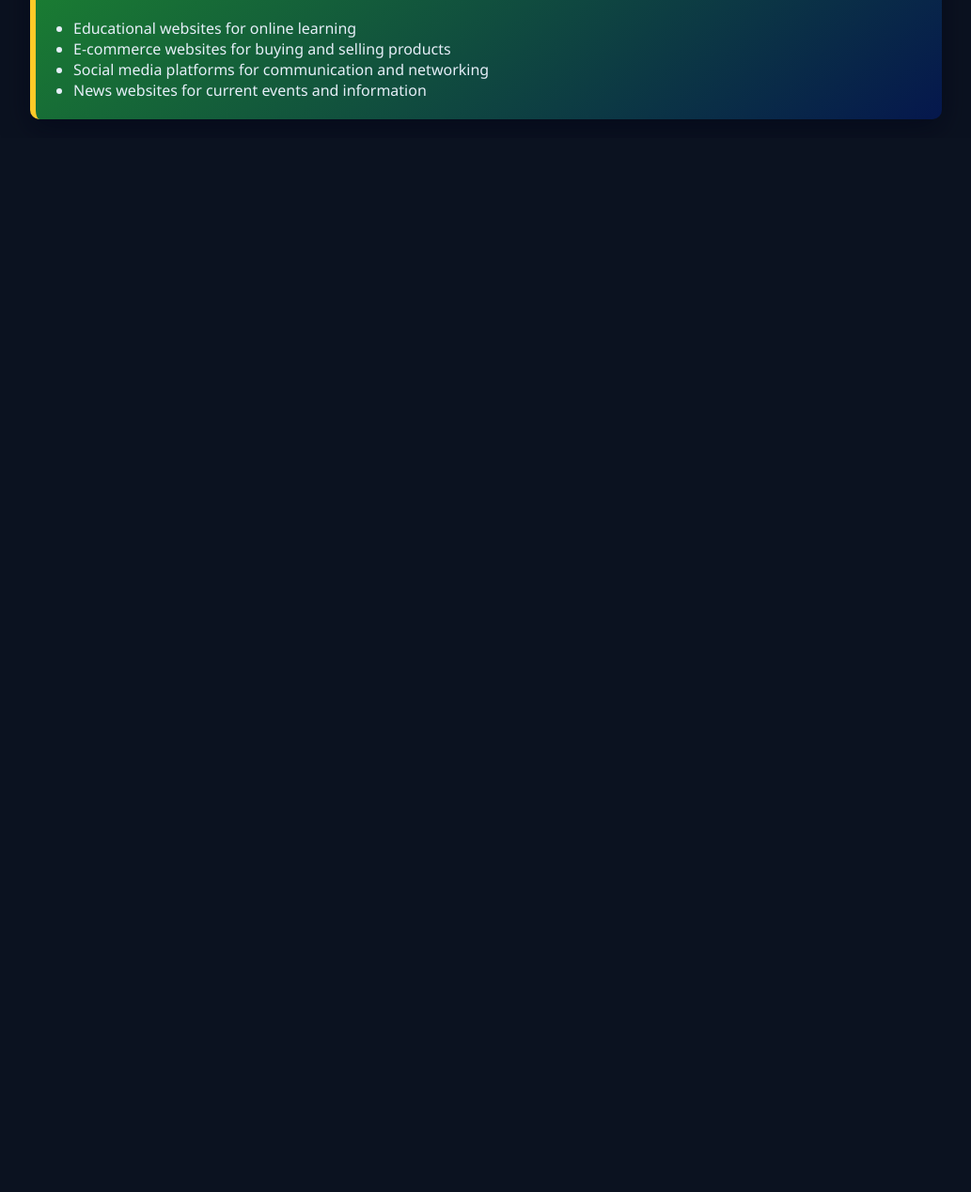
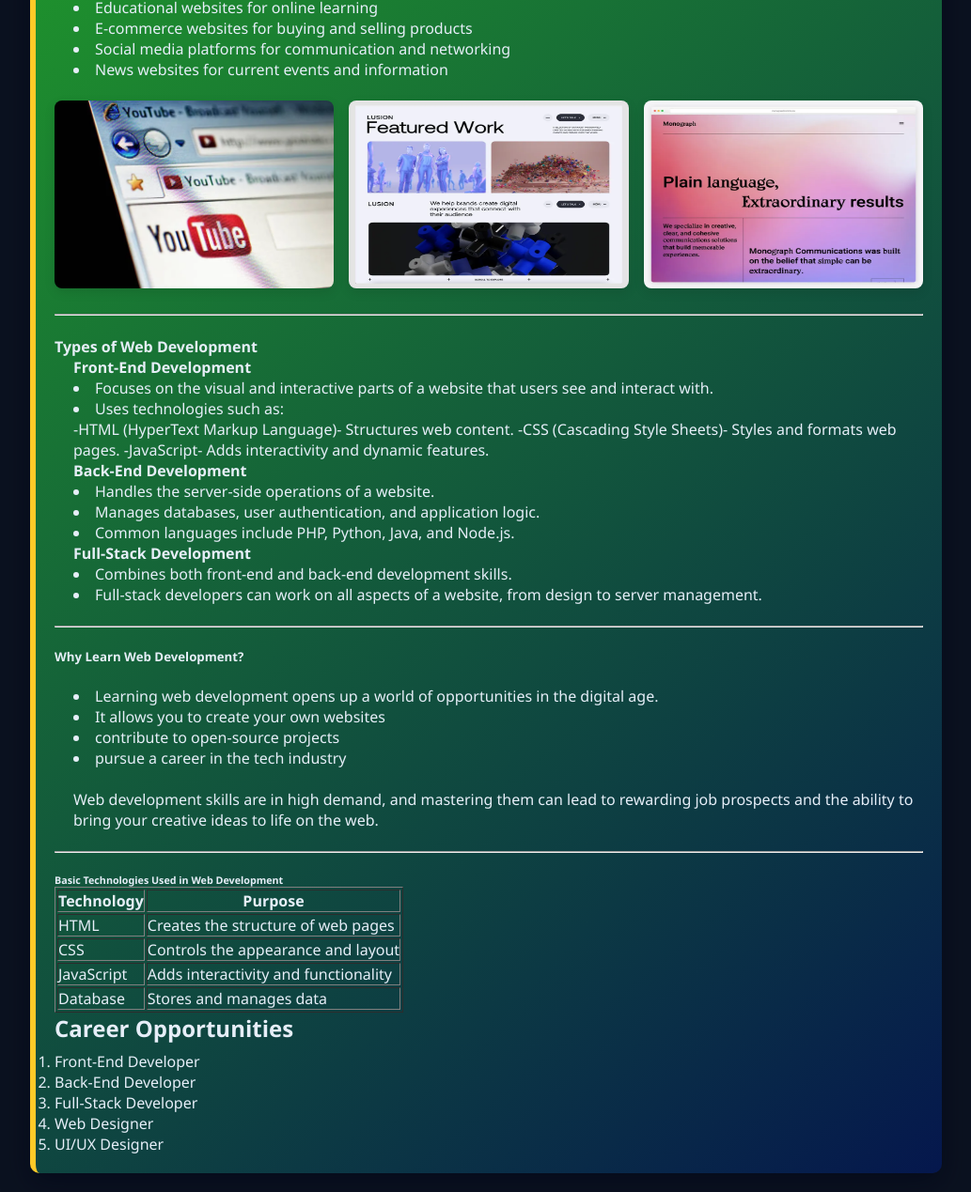
Before and after one commit to needjobwannabe252204/web-creation-pwa, a plain HTML site: page src/html/lesson/lesson-1.html in a window 1280 px wide. Shown: the part 675-1944 px from the top of the page at 94% size, without its empty margins (123-1156 px from the left). Before the commit the page ends 822 px from the top, so only its background shows below. Drawn offline with Linux system fonts and the light colour scheme.

Commit message:
before sleeping saved

```diff
--- /dev/null
+++ b/src/css/sample-img.css
@@ -0,0 +1,16 @@
+.sample-img
+{
+    display: flex; gap: 1rem;
+}
+.img-container
+{
+    flex: 1;
+}
+.img-container img
+{
+    width: 100%;
+    height: 200px;
+    border-radius: 8px;
+    box-shadow: 0 4px 12px rgba(0,0,0,0.1);
+    transition: transform 0.2s ease, box-shadow 0.2s ease;
+}
--- a/src/html/lesson/lesson-1.html
+++ b/src/html/lesson/lesson-1.html
@@ -5,6 +5,7 @@
     <meta name="viewport" content="width=device-width, initial-scale=1.0">
     <title>Lesson 1</title>
     <link rel="stylesheet" href="../../css/style.css">
+    <link rel="stylesheet" href="../../css/sample-img.css">
 </head>
 <body>
 <!-- Header: site title and menu (hamburger) -->
@@ -30,6 +31,8 @@
         </div>
 
         <div class="card">
+
+            <div>
                 <h1> Introduction to Web Development </h1>
                 <p>
                     Web development is the process of creating, building, and maintaining websites and web applications that run on the internet. It involves designing how a website looks, ensuring it functions correctly, and providing users with an interactive and engaging experience.
@@ -46,15 +49,104 @@
                 <hr>
                 <br>
                 <h3> Examples of websites include: </h3>
-            <br>
-            <ul>
+            </div>
+
             <div style="padding-left: 20px;">
                 <li> Educational websites for online learning </li>
                 <li> E-commerce websites for buying and selling products </li>
                 <li> Social media platforms for communication and networking </li>
                 <li> News websites for current events and information </li>
+                <br>
+            </div>
 
+            <div class="sample-img">
+                <a class="img-container" href="/assets/image/web-example-image/1.png" target="_blank">
+                    <img class="img" src="/assets/image/web-example-image/1.png" alt="Image 1">
+                </a>
+                <a class="img-container" href="/assets/image/web-example-image/2.png" target="_blank">
+                    <img class="img" src="/assets/image/web-example-image/2.png" alt="Image 2">
+                </a>
+                <a class="img-container" href="/assets/image/web-example-image/3.png" target="_blank">
+                    <img class="img" src="/assets/image/web-example-image/3.png" alt="Image 3">
+                </a>
             </div>
+
+            <br>
+            <hr>
+            <br>
+            <h4>Types of Web Development</h4>
+            <div style="padding-left: 20px;">
+            <ol><b>Front-End Development </b></ol>
+                <li> Focuses on the visual and interactive parts of a website that users see and interact with. </li>
+                <li> Uses technologies such as: </li>
+                -HTML (HyperText Markup Language)- Structures web content.
+                -CSS (Cascading Style Sheets)- Styles and formats web pages.
+                -JavaScript- Adds interactivity and dynamic features.
+            <ol><b>Back-End Development</b> </ol>
+                <li> Handles the server-side operations of a website. </li>
+                <li> Manages databases, user authentication, and application logic. </li>
+                <li> Common languages include PHP, Python, Java, and Node.js. </li>
+            <ol><b>Full-Stack Development</b></ol>
+                <li> Combines both front-end and back-end development skills. </li>
+                <li> Full-stack developers can work on all aspects of a website, from design to server management. </li>
+            </div>
+            <br>
+            <hr>
+            <br>
+            <div>
+                <h5>Why Learn Web Development?</h5>
+            <br>
+            <div style="padding-left: 20px;">
+                <li> Learning web development opens up a world of opportunities in the digital age.</li>
+                <li> It allows you to create your own websites</li>
+                <li> contribute to open-source projects </li>
+                <li> pursue a career in the tech industry</li>
+            <br>
+                <p> Web development skills are in high demand, and mastering them can lead to rewarding job prospects
+                and the ability to bring your creative ideas to life on the web.
+                </p>
+            </div>
+            <br>
+            <hr>
+            <br>
+            <h6> Basic Technologies Used in Web Development</h6>
+
+                    <table border="1">
+            <tr>
+            <th>Technology</th>
+                <th>Purpose</th>
+        </tr>
+        <tr>
+            <td>HTML</td>
+            <td>Creates the structure of web pages</td>
+        </tr>
+        <tr>
+            <td>CSS</td>
+            <td>Controls the appearance and layout</td>
+        </tr>
+        <tr>
+            <td>JavaScript</td>
+            <td>Adds interactivity and functionality</td>
+        </tr>
+        <tr>
+            <td>Database</td>
+            <td>Stores and manages data</td>
+        </tr>
+    </table>
+
+    <h2>Career Opportunities</h2>
+
+    <ol>
+        <li>Front-End Developer</li>
+        <li>Back-End Developer</li>
+        <li>Full-Stack Developer</li>
+        <li>Web Designer</li>
+        <li>UI/UX Designer</li>
+    </ol>
+
+
+
+
         </div>
     </main>
 
```
Also changed, not shown: assets/image/web-example-image/1.png (added), assets/image/web-example-image/2.png (added), assets/image/web-example-image/3.png (added). Lines whose indentation alone changed are shown as unchanged.
